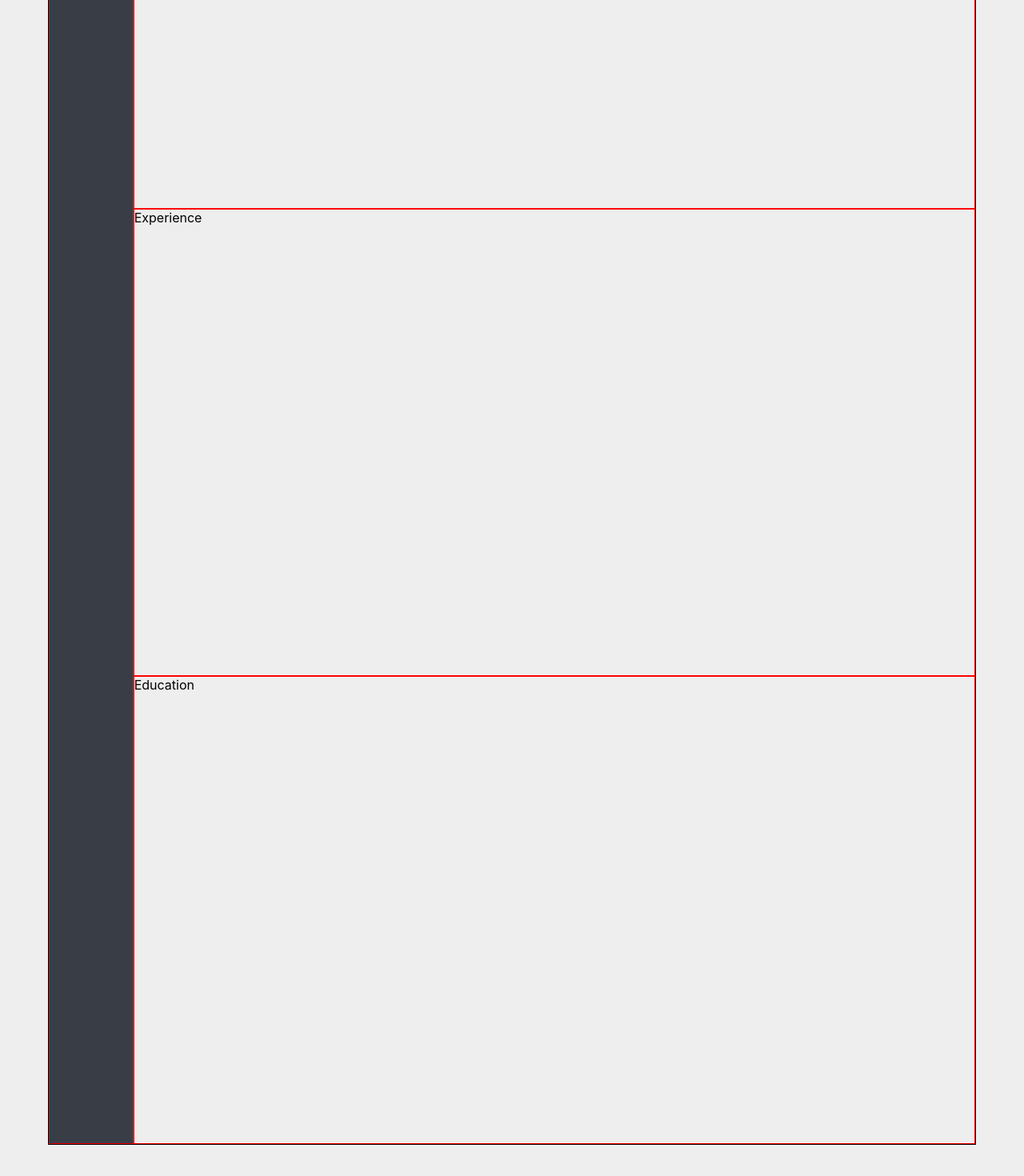
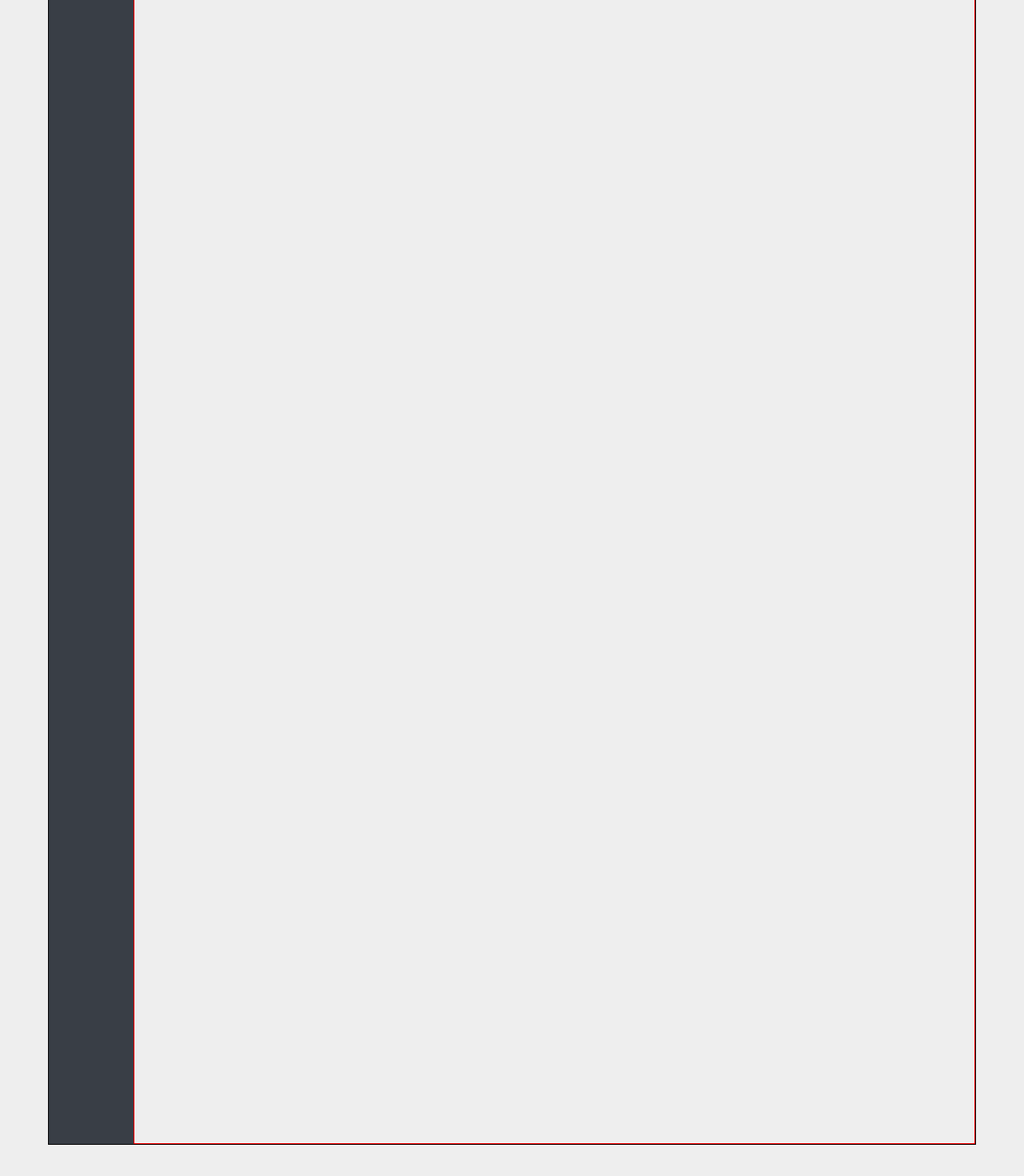
Before and after one commit to SaToGo1/cv-application, a React (Create React App) app: page / in a window 1280 px wide. Shown: the part 534-2004 px from the top of the page at 80% size. Built offline with nearby package versions, Linux system fonts and the light colour scheme.

Commit message:
Refactor Resume style
delete the grid rows, there will be 2 columns 1 for border and 1 for content
and the content will be ordered with flexbox and flex-direction: column

```diff
--- a/src/components/Resume.js
+++ b/src/components/Resume.js
@@ -12,12 +12,12 @@ class Resume extends Component {
         return(
             <div className='Resume'>
                 <div className='Resume__body'>
-                    <div className='Resume__border'> border </div>
-                    <div className='Resume__personalInformation'>
+                    <div className='Resume__border'></div>
+                    <div className='Resume__content'>
                         <PersonalInformation />
+                        <div> Education </div>
+                        <div> Experience </div>
                     </div>
-                    <div className='Resume__Education'> Education </div>
-                    <div className='Resume__Experience'> Experience </div>
                 </div>
             </div>
         )
--- a/src/styles/Resume.css
+++ b/src/styles/Resume.css
@@ -14,32 +14,21 @@
     display: grid;
 
     grid-template-columns: 1fr 10fr;
-    grid-template-rows: 1fr 1fr 1fr;
 
     grid-template-areas:
-    "border personalInformation"
-    "border Experience"
-    "border Education"
+    "border content"
     ;
 }
 
 .Resume__border {
-    border: 1px solid red;
     background-color: var(--color-grey);
     grid-area: border;
 }
 
-.Resume__personalInformation {
+.Resume__content {
     border: 1px solid red;
-    grid-area: personalInformation;
+    grid-area: content;
+
+    display: flex;
+    flex-direction: column;
 }
-
-.Resume__Education {
-    border: 1px solid red;
-    grid-area: Education;
-}
-
-.Resume__Experience {
-    border: 1px solid red;
-    grid-area: Experience;
-}
```
